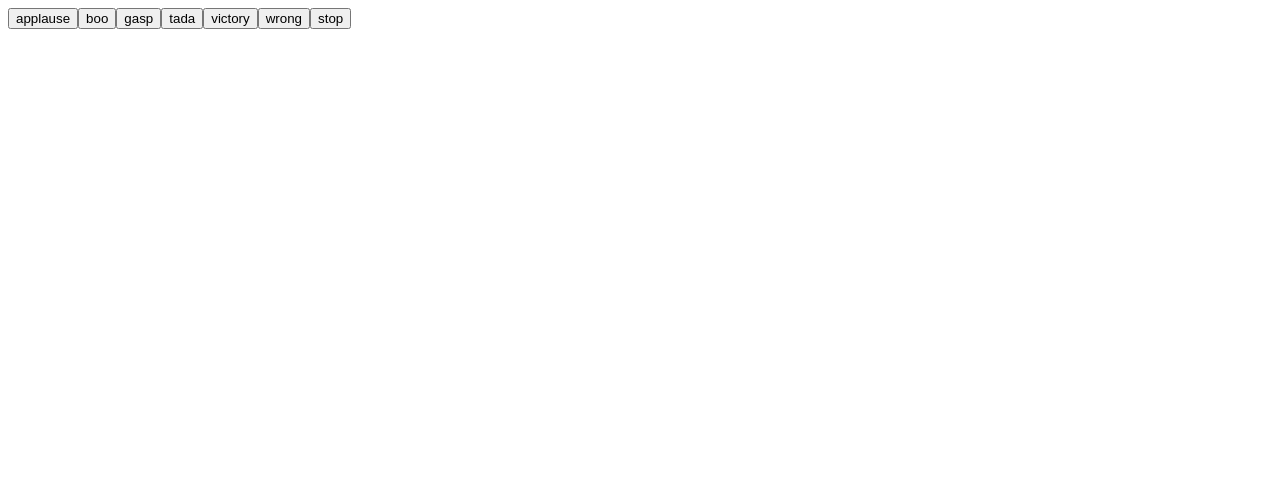
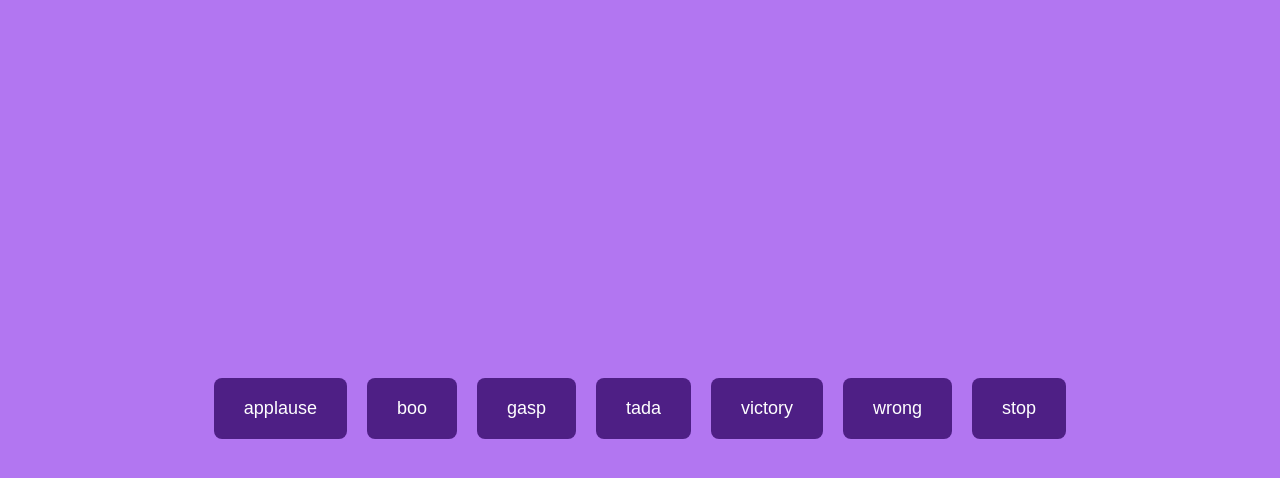
Before and after one commit to acciojob/Soundbar-Yashwanthburgur, a website: page main.html in a window 1280 px wide. Drawn offline with Linux system fonts and the light colour scheme.

Commit message:
created a submission

```diff
--- a/styles.css
+++ b/styles.css
@@ -1 +1,23 @@
 /*  your css code here. If applicable */
+body {
+    background: #b276f1;
+    display: flex;
+    justify-content: center;
+    align-items: center;
+    height: 100vh;
+}
+
+#buttons {
+    display: flex;
+    gap: 20px;
+}
+
+.btn, .stop {
+    padding: 20px 30px;
+    background: #4e1f85;
+    border: none;
+    color: white;
+    font-size: 18px;
+    border-radius: 8px;
+    cursor: pointer;
+}
```
